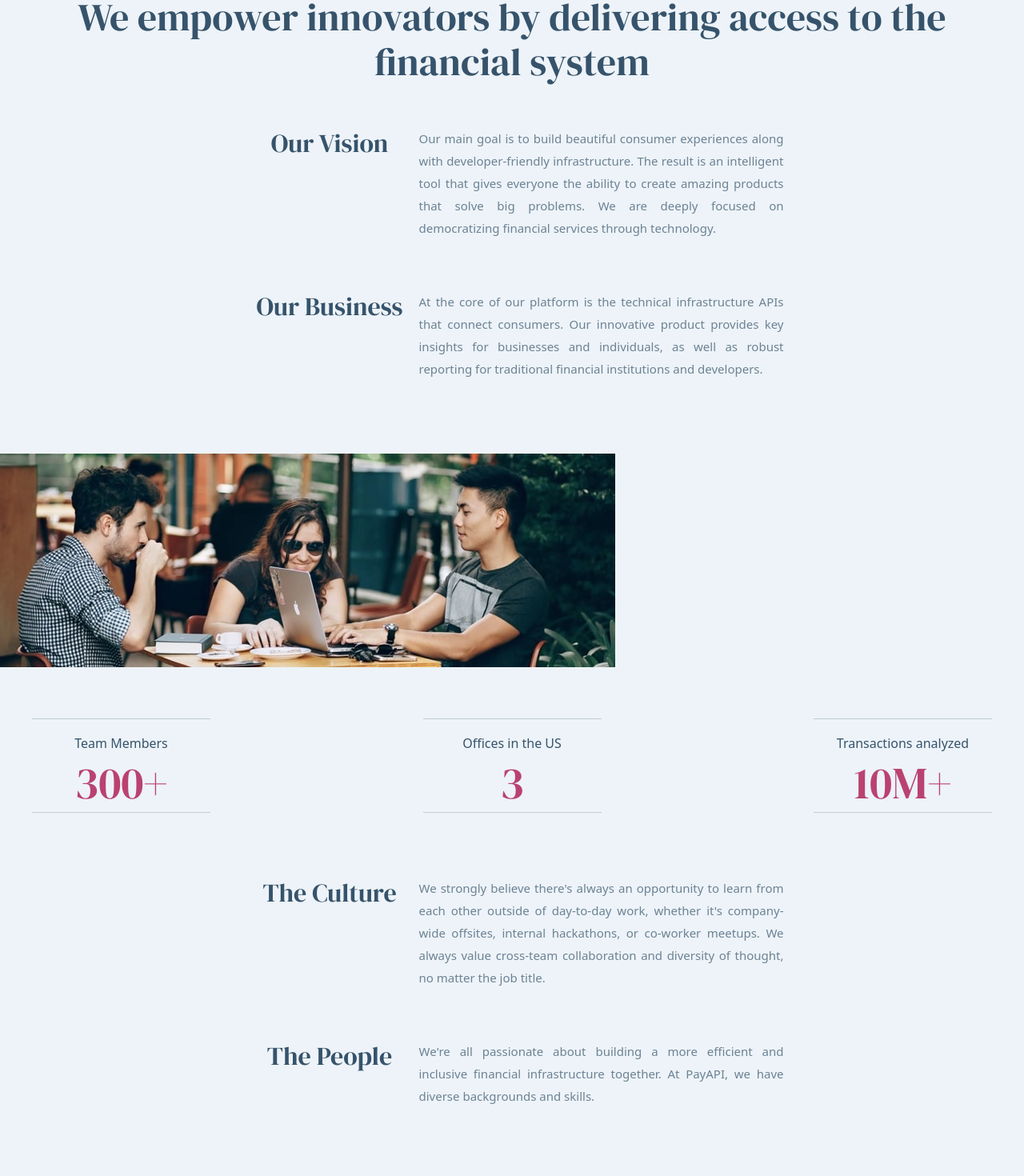
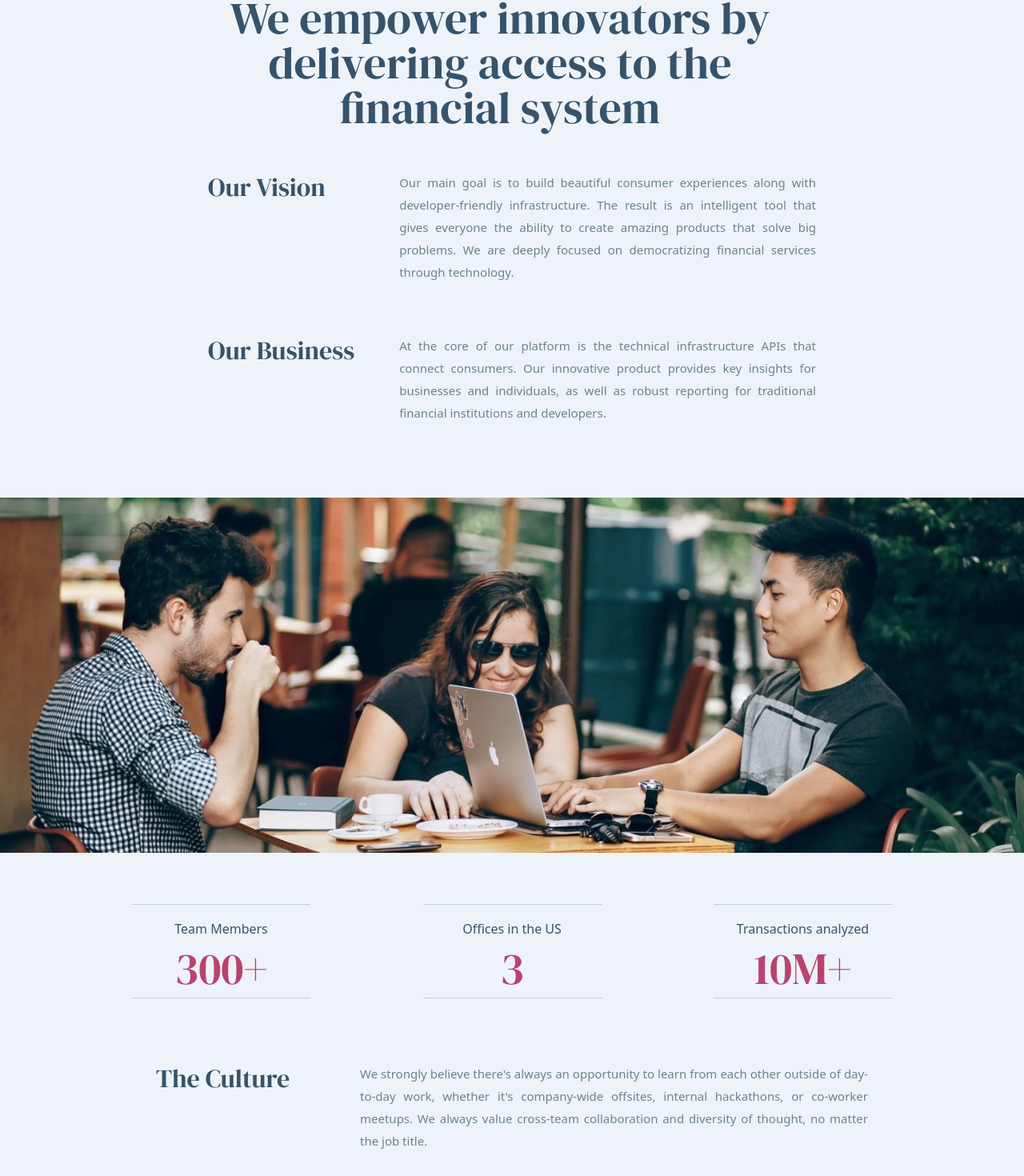
Before and after one commit to theidriselijah/payapi-multi-page-website, a Next.js app: page /about in a window 1280 px wide. Shown: the part 180-1650 px from the top of the page at 80% size. Built offline with nearby package versions, Linux system fonts and the light colour scheme.

Commit message:
About Page fully responsive

```diff
--- a/pages/about.tsx
+++ b/pages/about.tsx
@@ -8,32 +8,34 @@ export default function About() {
     <div className="bg-[#EDF3F8]">
       <div>
         <NavBar />
-        <div className="text-center mx-6 md:mx-10 mt-12 md:mt-[80px]">
-          <h1 className="text-[#36536B] font-display text-[32px] leading-9 mb-10 md:text-[48px] md:leading-[56px] md:mb-[54px]">
+        <div className="text-center mx-6 md:mx-10 mt-12 md:mt-[80px] lg:mx-0 lg:mt-[82px]">
+          <div className='lg:mx-[260px]'>
+            <h1 className="text-[#36536B] font-display text-[32px] leading-9 mb-10 md:text-[48px] md:leading-[56px] md:mb-[54px] lg:text-[56px] lg:leading-[56px] lg:w-[730px] lg:mb-[51px]">
               We empower innovators by delivering access to the financial system
             </h1>
-          <div className="mb-12 md:mb-[64px] md:flex md:justify-center md:gab-[10px]">
-            <h4 className="text-[#36536B] font-display text-[24px] md:text-[32px] mb-4 leading-8 md:leading-[40px] md:w-[223px]">
+            <div className="mb-12 md:mb-[64px] md:flex md:justify-center md:gab-[10px] lg:gap-[30px]">
+              <h4 className="text-[#36536B] font-display text-[24px] md:text-[32px] mb-4 leading-8 md:leading-[40px] md:w-[223px] lg:mb-0 lg:text-left lg:w-[255px]">
                 Our Vision
               </h4>
-            <p className="text-[#6C8294] font-public text-[15px] leading-7 md:w-[456px] md:text-justify">
+              <p className="text-[#6C8294] font-public text-[15px] leading-7 md:w-[456px] md:text-justify lg:w-[635px]">
                 Our main goal is to build beautiful consumer experiences along
                 with developer-friendly infrastructure. The result is an
-              intelligent tool that gives everyone the ability to create amazing
-              products that solve big problems. We are deeply focused on
-              democratizing financial services through technology.
+                intelligent tool that gives everyone the ability to create
+                amazing products that solve big problems. We are deeply focused
+                on democratizing financial services through technology.
               </p>
             </div>
-          <div className="mb-[76px] md:mb-[92px] md:flex md:justify-center md:gab-[10px]">
-            <h4 className="text-[#36536B] font-display text-[24px] md:text-[32px] mb-4 leading-8 md:leading-[40px] md:w-[223px]">
+            <div className="mb-[76px] md:mb-[92px] md:flex md:justify-center md:gab-[10px] lg:gap-[30px]">
+              <h4 className="text-[#36536B] font-display text-[24px] md:text-[32px] mb-4 leading-8 md:leading-[40px] md:w-[223px] lg:mb-0 lg:text-left lg:w-[255px]">
                 Our Business
               </h4>
-            <p className="text-[#6C8294] font-public text-[15px] leading-7 md:w-[456px] md:text-justify">
+              <p className="text-[#6C8294] font-public text-[15px] leading-7 md:w-[456px] md:text-justify lg:w-[635px]">
                 At the core of our platform is the technical infrastructure APIs
                 that connect consumers. Our innovative product provides key
                 insights for businesses and individuals, as well as robust
                 reporting for traditional financial institutions and developers.
               </p>
+            </div>
           </div>
         </div>
         <div>
@@ -42,20 +44,27 @@ export default function About() {
             alt="team members"
             width={449}
             height={300}
-            className="md:hidden"
+            className="md:hidden w-full"
           />
           <Image
             src="/assets/about/tablet/image-team-members.jpg"
             alt="team members"
             width={769}
             height={267}
-            className="hidden md:block"
+            className="hidden md:block lg:hidden w-full"
+          />
+          <Image
+            src="/assets/about/desktop/image-team-members.jpg"
+            alt="team members"
+            width={1440}
+            height={500}
+            className="hidden md:hidden lg:block w-full"
           />
         </div>
         <div className="flex justify-center items-center mt-12 md:hidden">
           <div className="bg-[#36536B] w-[327px] h-[1px] mb-4 opacity-25"></div>
         </div>
-        <div className="text-center md:flex md:justify-between md:items-end md:mx-10 md:my-[64px]">
+        <div className="text-center md:flex md:justify-between md:items-end md:mx-10 md:my-[64px] lg:mx-[165px]">
           <div className="mb-8 md:mb-0">
             <div className="bg-[#36536B] w-[223px] h-[1px] mb-4 opacity-25 hidden md:block"></div>
             <h5 className="text-[#36536B] text-[16px] font-public leading-7">
@@ -92,10 +101,10 @@ export default function About() {
         </div>
         <div className="text-center px-6 pb-12">
           <div className="mb-12 md:mb-[64px] md:flex md:justify-center md:gab-[10px]">
-            <h4 className="text-[#36536B] font-display text-[24px] md:text-[32px] mb-4 leading-8 md:leading-[40px] md:w-[223px]">
+            <h4 className="text-[#36536B] font-display text-[24px] md:text-[32px] mb-4 leading-8 md:leading-[40px] md:w-[223px] lg:mb-0 lg:text-left lg:w-[255px]">
               The Culture
             </h4>
-            <p className="text-[#6C8294] font-public text-[15px] leading-7 md:w-[456px] md:text-justify">
+            <p className="text-[#6C8294] font-public text-[15px] leading-7 md:w-[456px] md:text-justify lg:w-[635px]">
               We strongly believe there&apos;s always an opportunity to learn
               from each other outside of day-to-day work, whether it&apos;s
               company-wide offsites, internal hackathons, or co-worker meetups.
@@ -103,11 +112,11 @@ export default function About() {
               no matter the job title.
             </p>
           </div>
-          <div className='md:mb-[64px] md:flex md:justify-center md:gab-[10px]'>
-            <h4 className="text-[#36536B] font-display text-[24px] md:text-[32px] mb-4 leading-8 md:leading-[40px] md:w-[223px]">
+          <div className="md:mb-[64px] md:flex md:justify-center md:gab-[10px]">
+            <h4 className="text-[#36536B] font-display text-[24px] md:text-[32px] mb-4 leading-8 md:leading-[40px] md:w-[223px] lg:mb-0 lg:text-left lg:w-[255px]">
               The People
             </h4>
-            <p className="text-[#6C8294] font-public text-[15px] leading-7 md:w-[456px] md:text-justify">
+            <p className="text-[#6C8294] font-public text-[15px] leading-7 md:w-[456px] md:text-justify lg:w-[635px]">
               We&apos;re all passionate about building a more efficient and
               inclusive financial infrastructure together. At PayAPI, we have
               diverse backgrounds and skills.
@@ -115,7 +124,7 @@ export default function About() {
           </div>
         </div>
         <div className="mb-20">
-          <div>
+          <div className='lg:flex lg:justify-around lg:items-center'>
             <h2 className="mb-[32px] text-center text-[#36536B] text-[32px] leading-9 font-display">
               Ready to start?
             </h2>
```
Lines whose indentation alone changed are shown as unchanged.
